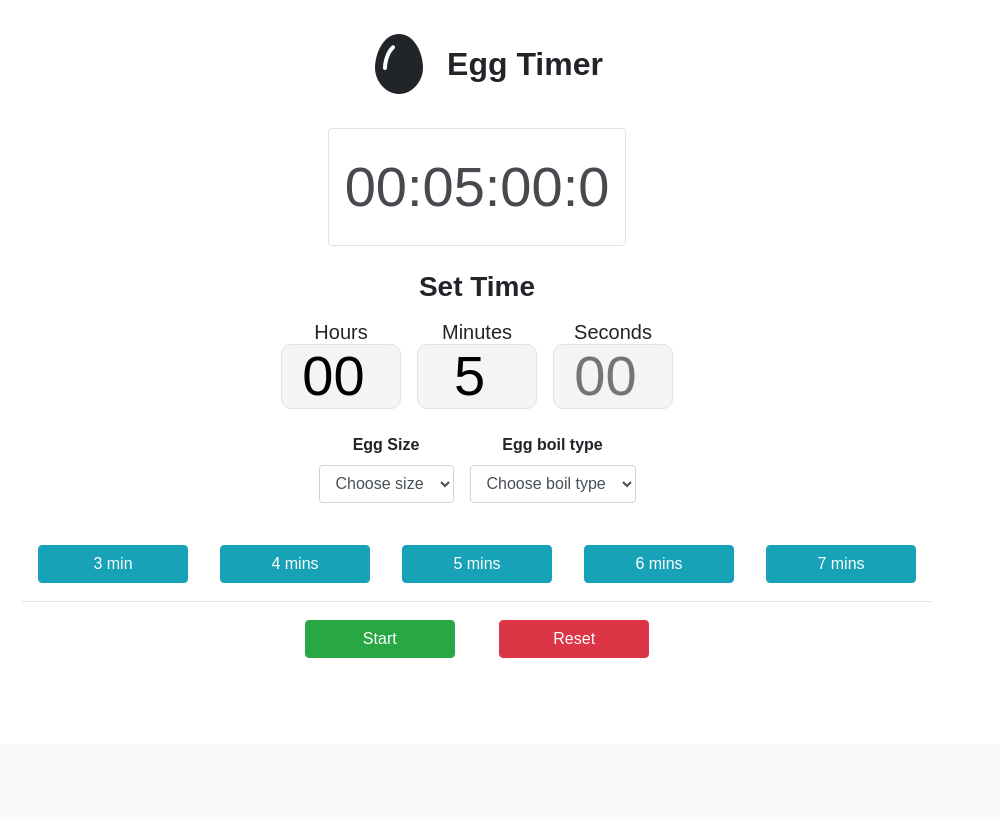
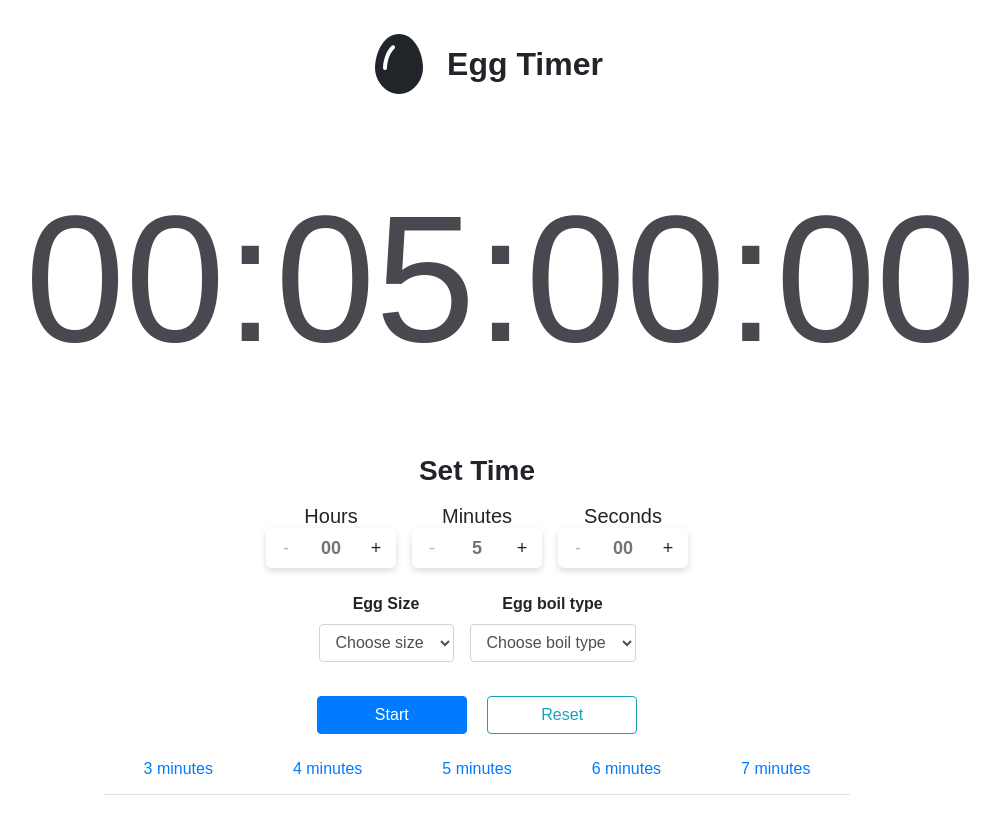
Before and after one commit to Hassan-YB/Timers, a PHP site: page /eggtimer.html in a window 1280 px wide. Shown: the part 56-875 px from the top of the page, without its empty margins (163-1163 px from the left). Before the commit the page ends 714 px from the top, so only its background shows below. Run offline with PHP 8.4, Linux system fonts and the light colour scheme; some libraries are stand-ins or nearby versions.

Commit message:
Egg timer updated

```diff
--- a/css/style.css
+++ b/css/style.css
@@ -116,7 +116,14 @@ h1,h2,h3,h4,h5{
     -moz-appearance: textfield;
 }
 
-
+.timings > p{
+    margin: 5px 40px;
+    cursor: pointer;
+}
+.timings > :hover{
+    transform: scale(1.1);
+    transition: 1.5s;
+}
 
 /* Small devices (landscape phones, 576px and up) */
 @media (min-width: 576px) {
--- a/eggtimer.html
+++ b/eggtimer.html
@@ -49,20 +49,20 @@
 
     <div id="secondTenthsExample" class="d-flex justify-content-center flex-column align-items-center m-3">
         <h2 class="p-3 d-flex align-items-center justify-content-between"><i class="fa-solid fa-egg fa-2x mx-4"></i><b>Egg Timer</b></h2>
-        <div class="values my-3 p-3 border rounded" style="font-size:56px;">00:00:00:0</div>
+        <div class="values my-3 p-3 w-75">00:00:00:00</div>
         <h3 class="p-2"><b>Set Time</b></h3>
         <div class="d-flex flex-row justify-content-center my-2 mb-3">
             <div class="d-flex flex-column align-items-center mx-2">
                 <h5>Hours</h5>
-                <input class="input-group" type="number" id="hours" min="0" step="1" placeholder="00" onchange="setHours(this);"/>
+                <input class="numberstyle" type="number" id="hours" min="0" step="1" value="00" onchange="setHours(this);"/>
             </div>
             <div class="d-flex flex-column align-items-center mx-2">
                 <h5>Minutes</h5>
-                <input class="input-group" type="number" id="minutes" min="0" max="60" step="1" placeholder="00" onchange="setMinutes(this);"/>
+                <input class="numberstyle" type="number" id="minutes" min="0" max="60" step="1" value="00" onchange="setMinutes(this);"/>
             </div>
             <div class="d-flex flex-column align-items-center mx-2">
                 <h5>Seconds</h5>
-                <input class="input-group" type="number" id="seconds" min="0" max="60" step="1" placeholder="00" onchange="setSeconds(this);"/>
+                <input class="numberstyle" type="number" id="seconds" min="0" max="60" step="1" value="00" onchange="setSeconds(this);"/>
             </div>
         </div>
         <div class="d-flex flex-row justify-content-center align-items-center my-2 mx-3">
@@ -85,18 +85,19 @@
                 </select>
             </div>
         </div>
-        <div class="d-flex flex-row justify-content-center my-2 m-2 pb-2 border-bottom">
-            <button class="btn btn-info mx-3" onclick="preSetMinutes(3)">3 min</button>
-            <button class="btn btn-info mx-3" onclick="preSetMinutes(4)">4 mins</button>
-            <button class="btn btn-info mx-3" onclick="preSetMinutes(5)">5 mins</button>
-            <button class="btn btn-info mx-3" onclick="preSetMinutes(6)">6 mins</button>
-            <button class="btn btn-info mx-3" onclick="preSetMinutes(7)">7 mins</button>
+        <div id="chronoExample">
+            <button class="btn btn-primary startButton mx-2" id="timer-btn">Start</button>
+            <button class="btn btn-outline-info resetButton mx-2">Reset</button>
         </div>
 
-        <div id="chronoExample">
-            <button class="btn btn-success startButton" id="timer-btn">Start</button>
-            <button class="btn btn-danger resetButton">Reset</button>
+        <div class="d-flex flex-row justify-content-center my-2 m-2 pb-2 border-bottom timings">
+            <p class="text-primary" onclick="preSetMinutes(3)">3 minutes</p>
+            <p class="text-primary" onclick="preSetMinutes(4)">4 minutes</p>
+            <p class="text-primary" onclick="preSetMinutes(5)">5 minutes</p>
+            <p class="text-primary" onclick="preSetMinutes(6)">6 minutes</p>
+            <p class="text-primary" onclick="preSetMinutes(7)">7 minutes</p>
         </div>
+
     </div>
 
 
@@ -105,7 +106,10 @@
     <!-- Option 1: jQuery and Bootstrap Bundle (includes Popper) -->
     <script src="https://cdn.jsdelivr.net/npm/jquery@3.5.1/dist/jquery.slim.min.js" integrity="sha384-DfXdz2htPH0lsSSs5nCTpuj/zy4C+OGpamoFVy38MVBnE+IbbVYUew+OrCXaRkfj" crossorigin="anonymous"></script>
     <script src="https://cdn.jsdelivr.net/npm/bootstrap@4.6.1/dist/js/bootstrap.bundle.min.js" integrity="sha384-fQybjgWLrvvRgtW6bFlB7jaZrFsaBXjsOMm/tB9LTS58ONXgqbR9W8oWht/amnpF" crossorigin="anonymous"></script>
-    <script src="js/easytimer.min.js"></script>
+    <script src="js/easytimer_doubledigits.min.js"></script>
+    <script src="js/sound.js"></script>
+    <script src="js/inputbutton.js"></script>
+
     <script>
         var timer = new easytimer.Timer();
         var valuesDict = {
@@ -223,23 +227,20 @@
             if (timer_btn == 0){
                 timer.start({countdown: true, startValues: valuesDict,precision: 'secondTenths'});
                 timer.addEventListener('secondTenthsUpdated', function (e) {
-                    $('#secondTenthsExample .values').html(timer.getTimeValues().toString(['hours', 'minutes', 'seconds']) + ':<span style="font-size:40px">' + timer.getTimeValues().secondTenths) + '</span>';
+                    $('#secondTenthsExample .values').html(timer.getTimeValues().toString(['hours','minutes', 'seconds', 'secondTenths']));
                 });
                 timer_btn = 1; //timer has started
-                $('#timer-btn').removeClass("btn-success").addClass("btn-dark");
                 $("#timer-btn").html("Stop");
             }
             else{
                 if (timer.getTimeValues().minutes > 0 || timer.getTimeValues().seconds > 0 ){
                     if (paused == false){
                         timer.pause();
-                        $('#timer-btn').removeClass("btn-dark").addClass("btn-warning");
                         $("#timer-btn").html("Continue");
                         paused = true;
                     }
                     else{
                         timer.start();
-                        $('#timer-btn').removeClass("btn-warning").addClass("btn-dark");
                         $("#timer-btn").html("Stop");
                         paused = false;
                     }
@@ -259,11 +260,10 @@
 
         function resetTimer(){
             var total_time = displayTimerValues($("#hours").val(), $("#minutes").val(), $("#seconds").val());
-            $("#secondTenthsExample .values").html(total_time[0] + ":" + total_time[1] + ":" + total_time[2] + ":0");
+            $("#secondTenthsExample .values").html(total_time[0] + ":" + total_time[1] + ":" + total_time[2] + ":00");
             timer.stop();
             timer_btn = 0;
             paused = false;
-            $('#timer-btn').removeClass().addClass("btn btn-success startButton");
             $("#timer-btn").html("Start");
         }
 
@@ -277,11 +277,12 @@
         });
 
         timer.addEventListener('started', function (e) {
+            playStartSound();
             $('#chronoExample .values').html(timer.getTimeValues().toString());
         });
 
-        timer.addEventListener('reset', function (e) {
-            $('#chronoExample .values').html(timer.getTimeValues().toString());
+        timer.addEventListener('stopped', function (e) {
+            playStopSound();
         });
     </script>
   </body>
--- a/splittimer.html
+++ b/splittimer.html
@@ -170,7 +170,7 @@
         $('#chronoExample .startButton').click(function () {
             if (timer_btn == 0){
                 if ($("#switch-checkbox").is(":checked") == true){
-                    playStopSound();
+                    playStartSound();
                     if (valuesDict.minutes > 0 || valuesDict.seconds > 0 || valuesDict.hours > 0){
                         timer.start({countdown: countdown_val, startValues: valuesDict,precision: 'secondTenths'});
                         timer.addEventListener('secondTenthsUpdated', function (e) {
@@ -182,7 +182,7 @@
                     }
                 }
                 else if ($("#switch-checkbox").is(":checked") == false){
-                    playStopSound();
+                    playStartSound();
                     timer.start({countdown: countdown_val ,precision: 'secondTenths'});
                     timer.addEventListener('secondTenthsUpdated', function (e) {
                         $('#secondTenthsExample .values').html(timer.getTimeValues().toString(['hours', 'minutes', 'seconds', 'secondTenths']));
@@ -199,7 +199,7 @@
                         paused = true;
                     }
                     else{
-                        playStopSound();
+                        playStartSound();
                         timer.start();
                         $("#timer-btn").html("Stop");
                         paused = false;
```
Also changed, not shown: timer.html (+0 -8 lines), js/easytimer_doubledigits.min.js.
